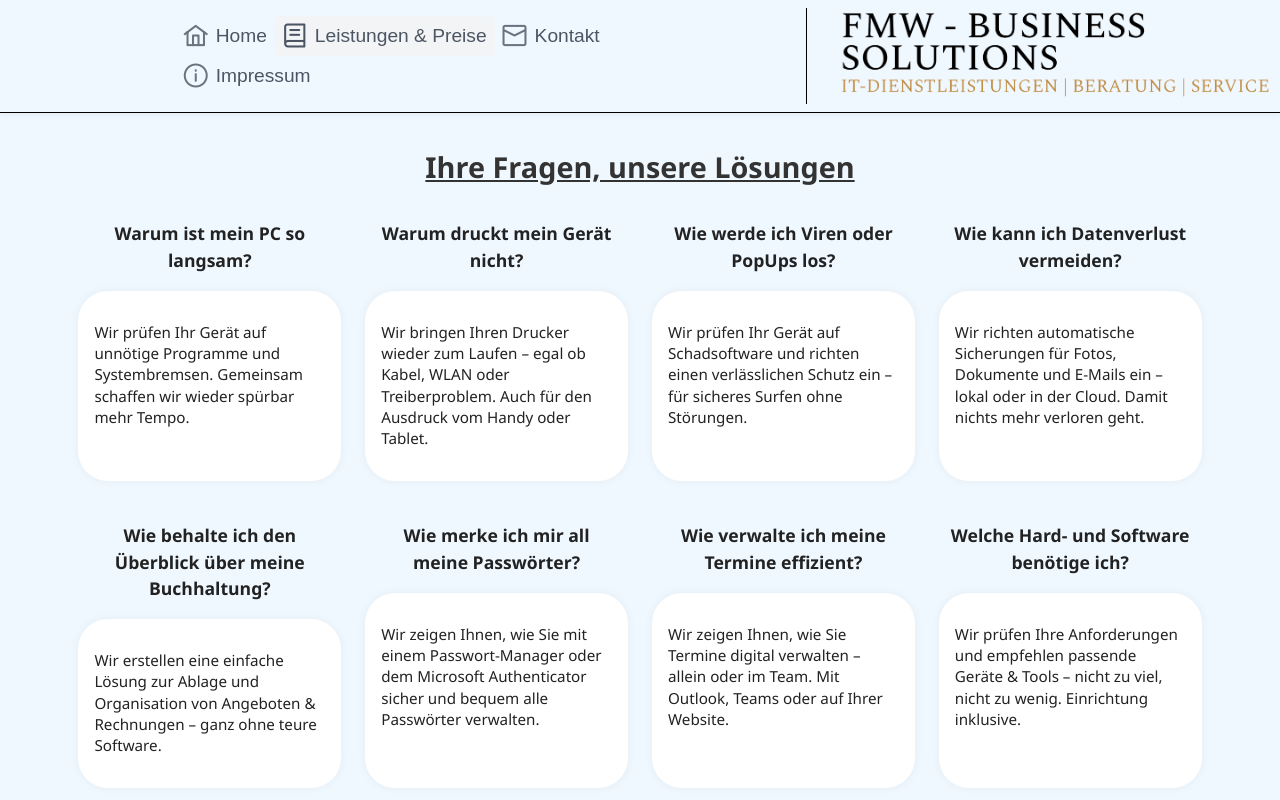
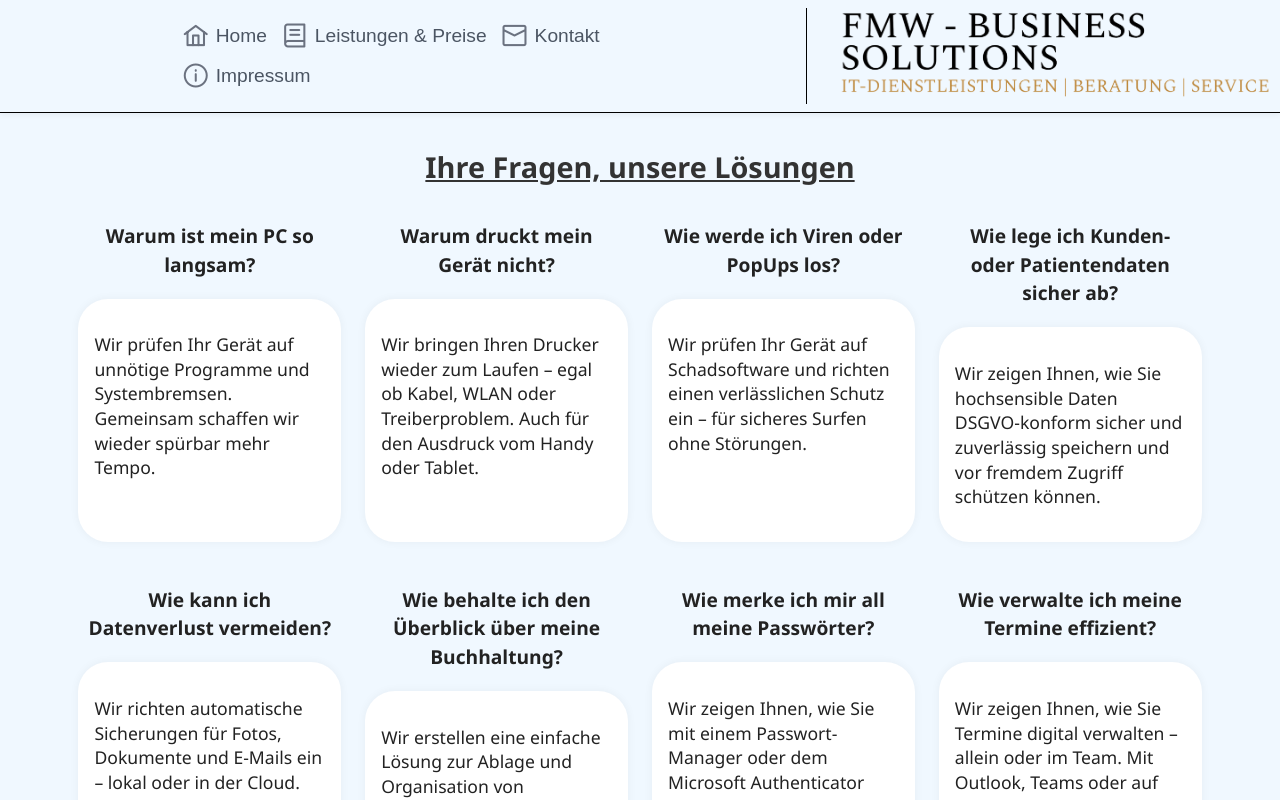
Before and after one commit to FMWBusinessSolutions/FMW-Homepage, a Vue app in the folder frontend/: page / in a window 1280 px wide. Both pictures are taken after a click on the element "Leistungen & Preise". Shown: the top 800 px of the page. Built offline with nearby package versions, Linux system fonts and the light colour scheme; a web font is replaced by a local one.

Commit message:
fix scrollbar

```diff
--- a/frontend/src/App.vue
+++ b/frontend/src/App.vue
@@ -32,6 +32,10 @@ a {
   box-sizing: border-box;
 }
 
+html {
+  overflow-y: scroll;
+}
+
 /* === App Container === */
 .app-container {
   display: flex;
--- a/frontend/src/views/ServiceView.vue
+++ b/frontend/src/views/ServiceView.vue
@@ -75,6 +75,11 @@ const services = [
       "Wir prüfen Ihr Gerät auf Schadsoftware und richten einen verlässlichen Schutz ein – für sicheres Surfen ohne Störungen.",
   },
   {
+    titel: "Wie lege ich Kunden- oder Patientendaten sicher ab?",
+    beschreibung:
+      "Wir zeigen Ihnen, wie Sie hochsensible Daten DSGVO-konform sicher und zuverlässig speichern und vor fremdem Zugriff schützen können.",
+  },
+  {
     titel: "Wie kann ich Datenverlust vermeiden?",
     beschreibung:
       "Wir richten automatische Sicherungen für Fotos, Dokumente und E-Mails ein – lokal oder in der Cloud. Damit nichts mehr verloren geht.",
@@ -105,11 +110,6 @@ const services = [
     titel: "Wie schütze ich mich vor Datenverlust & Phishing?",
     beschreibung:
       "Wir richten Schutzmechanismen ein: E-Mail-Filter, automatische Backups Ihrer Daten, Zwei-Faktor-Authentifizierung – sicher, einfach und zuverlässig.",
-  },
-  {
-    titel: "Wie lege ich Kunden- oder Patientendaten sicher ab?",
-    beschreibung:
-      "Wir zeigen Ihnen, wie Sie hochsensible Daten DSGVO-konform sicher und zuverlässig speichern und vor fremdem Zugriff schützen können.",
   },
 ];
 </script>
@@ -159,7 +159,7 @@ const services = [
 
 .service-title {
   font-weight: bold;
-  font-size: 1.1rem;
+  font-size: 1.2rem;
   margin-bottom: 1em;
   text-align: center;
   min-height: 2.5em;
@@ -183,7 +183,7 @@ const services = [
 }
 
 .service-description {
-  font-size: 0.95rem;
+  font-size: 1.1rem;
   line-height: 1.4em;
 }
 
```
